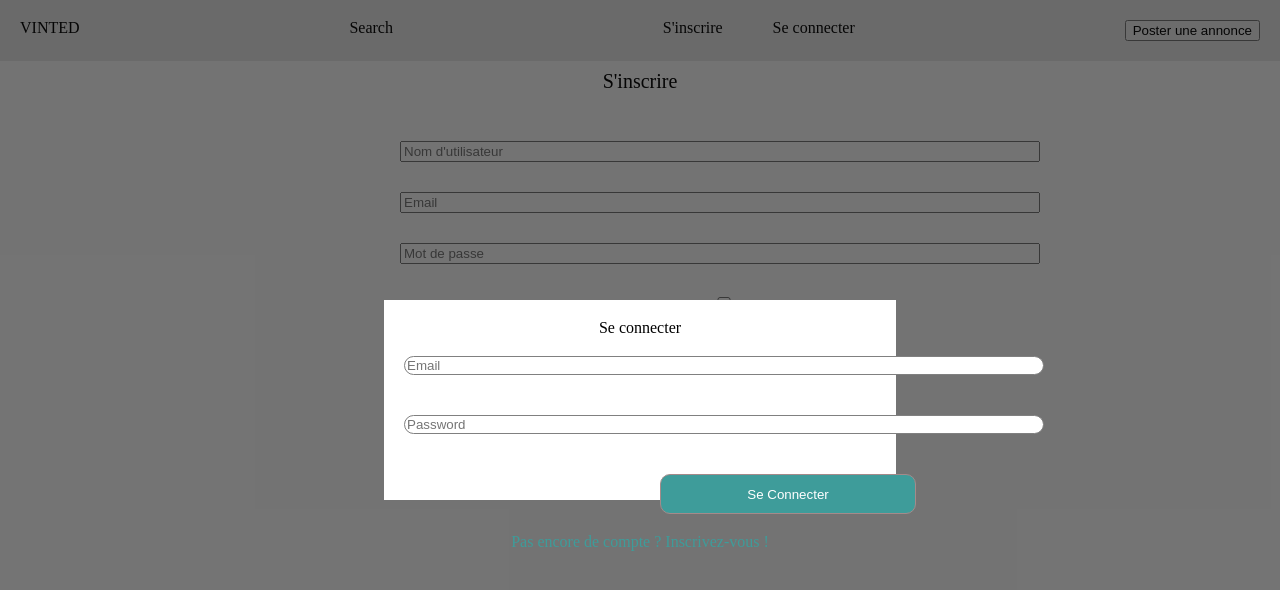
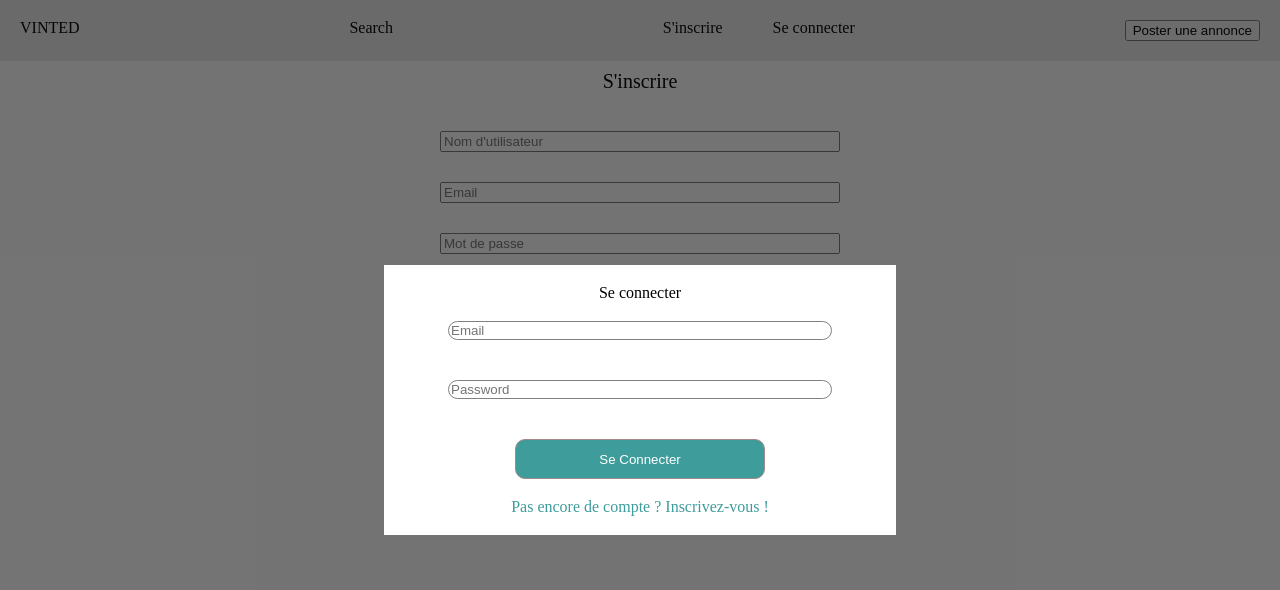
Before and after one commit to Beupha/Vinted-Front, a React (Vite) app: page /signUp in a window 1280 px wide. Both pictures are taken after a click on the element "Déjà un compte ? Connectez-vous !". Shown: the top 590 px of the page. Built offline with nearby package versions, Linux system fonts and the light colour scheme; the HTML template or start-up script is replaced by a standard one.

Commit message:
modif css

```diff
--- a/src/App.css
+++ b/src/App.css
@@ -31,7 +31,7 @@
 .modalConnect > div {
   background-color: #fff;
   width: 40vw;
-  height: 25vh;
+  height: auto;
   padding: 20px;
 }
 
@@ -40,6 +40,8 @@
   display: flex;
   flex-direction: column;
   gap: 40px;
+  width: 30vw;
+  margin: auto;
 }
 
 .modalConnect input {
@@ -54,6 +56,7 @@
   border: rgb(164, 138, 138) 1px solid;
   height: 40px;
   width: 20vw;
+  max-width: 250px;
   display: flex;
   justify-content: center;
   margin: auto;
@@ -69,3 +72,9 @@
   display: flex;
   justify-content: center;
 }
+
+.inputModal {
+  width: 30vw;
+  max-width: 400px;
+  margin: auto;
+}
--- a/src/App.jsx
+++ b/src/App.jsx
@@ -1,5 +1,3 @@
-import "./App.css";
-
 import { BrowserRouter as Router, Routes, Route } from "react-router-dom";
 import Cookies from "js-cookie";
 import React, { useEffect, useState } from "react";
@@ -11,6 +9,8 @@
 import Login from "./pages/Login/Login";
 import ModalConnect from "./assets/components/ModalConnect";
 import Publish from "./pages/Publish/Publish";
+
+import "./App.css";
 
 function App() {
   const [token, setToken] = useState(Cookies.get("userToken") || "");
--- a/src/assets/components/ModalConnect.jsx
+++ b/src/assets/components/ModalConnect.jsx
@@ -41,6 +41,7 @@
 
         <form onSubmit={handleSubmit}>
           <input
+            className="inputModal"
             placeholder="Email"
             type="text"
             name="email"
@@ -48,6 +49,7 @@
             onChange={handleEmailChange}
           />
           <input
+            className="inputModal"
             placeholder="Password"
             type="password"
             name="password"
--- a/src/pages/Login/Login.css
+++ b/src/pages/Login/Login.css
@@ -1,19 +1,20 @@
+/* LOGIN + SIGNUP CSS */
+
+.modal {
+  color: #3e9c9a;
+  display: flex;
+  justify-content: center;
+  padding-top: 20px;
+  cursor: pointer;
+}
+
 h1 {
   text-align: center;
   padding: 10px;
   font-size: 20px;
 }
 
-.formLogin {
-  display: flex;
-  flex-direction: column;
-  gap: 30px;
-  width: 80vw;
-  max-width: 500px;
-  min-width: 250px;
-  padding: 10px;
-  margin: auto;
-}
+/* LOGIN CSS */
 
 .buttonConnecter {
   background-color: #3e9c9a;
@@ -23,13 +24,11 @@
   height: 40px;
   width: 20vw;
   min-width: 150px;
+  max-width: 250px;
   margin: auto;
 }
 
-.modal {
-  color: #3e9c9a;
-  display: flex;
-  justify-content: center;
-  padding-top: 20px;
-  cursor: pointer;
+.formLogin input {
+  margin: auto;
+  max-width: 400px;
 }
--- a/src/pages/SignUp/SignUp.css
+++ b/src/pages/SignUp/SignUp.css
@@ -1,20 +1,3 @@
-h1 {
-  text-align: center;
-  padding: 10px;
-  font-size: 20px;
-}
-
-.formSignUp {
-  display: flex;
-  flex-direction: column;
-  gap: 30px;
-  width: 80vw;
-  max-width: 500px;
-  min-width: 250px;
-  padding: 10px;
-  margin: auto;
-}
-
 .buttonInscrire {
   background-color: #3e9c9a;
   color: #fff;
@@ -23,13 +6,21 @@
   height: 40px;
   width: 20vw;
   min-width: 150px;
+  max-width: 250px;
   margin: auto;
 }
 
-.modal {
-  color: #3e9c9a;
+.formSignUp :not(:last-child) {
+  margin: auto;
+  max-width: 400px;
+}
+
+.newsletter {
   display: flex;
-  justify-content: center;
-  padding-top: 20px;
-  cursor: pointer;
+  align-items: center;
+  margin: auto;
 }
+
+.newsletter :first-child {
+  width: 650px;
+}
--- a/src/pages/SignUp/SignUp.jsx
+++ b/src/pages/SignUp/SignUp.jsx
@@ -81,7 +81,9 @@
           }}
         />
         <div className="newsletter">
+          <label htmlFor="newsletter">S'inscrire à la newsletter</label>
           <input
+            className="checkbox"
             type="checkbox"
             name="newsletter"
             id="newsletter"
@@ -91,7 +93,6 @@
               setNewsletter(!newsletter);
             }}
           />
-          <label htmlFor="newsletter">S'inscrire à la newsletter</label>
         </div>
 
         <button className="buttonInscrire">S'inscrire</button>
```
